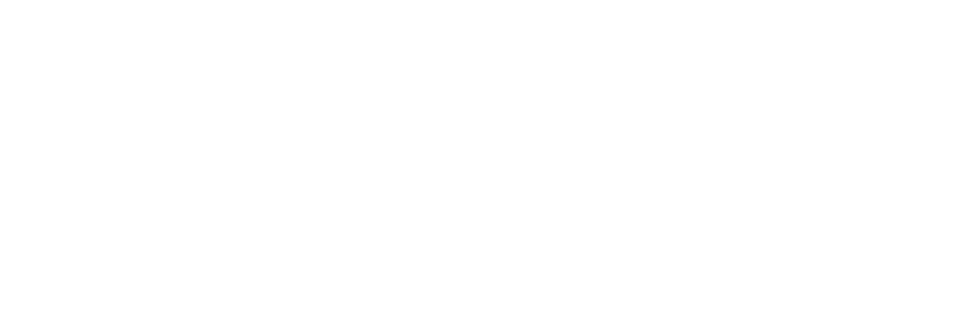
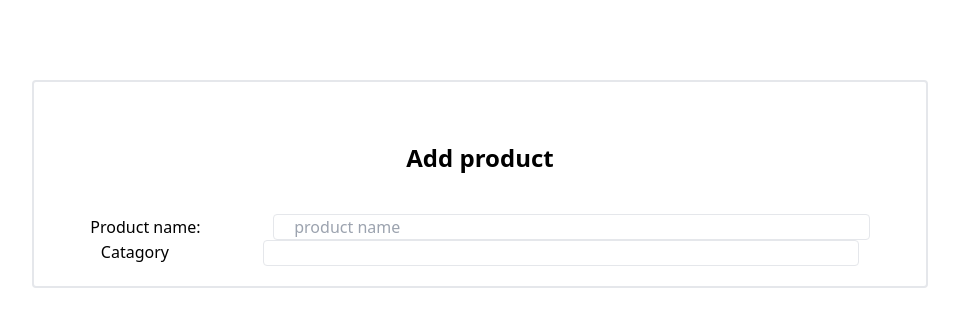
Before and after one commit to hizkiastesfaye/Petamarket-frontend, a React (Vite) app in the folder petaMarket/: page /seller/post in a window 1280 px wide. Before the commit this address had no page. Shown: the top 326 px of the page, without its empty margins (160-1119 px from the left). Built offline with nearby package versions, Linux system fonts and the light colour scheme.

Commit message:
postProduct added

```diff
--- a/petaMarket/src/App.jsx
+++ b/petaMarket/src/App.jsx
@@ -4,6 +4,7 @@
 import Login from './features/User/pages/login'
 import Dashboard from './features/Dashboard/pages/dashboard'
 import Header from './common/header'
+import PostProduct from './features/Seller/pages/postProduct'
 function App() {
 
   return (
@@ -16,6 +17,9 @@
         <Route path="register" element={<Register />} />
         <Route path='login' element={<Login />} />
       </Route>
+      <Route path='seller' >
+            <Route path='post' element={<PostProduct />} />
+        </Route>
     </Routes>
   )
 }
--- a/petaMarket/src/features/Dashboard/pages/dashboard.jsx
+++ b/petaMarket/src/features/Dashboard/pages/dashboard.jsx
@@ -1,10 +1,9 @@
-import { useEffect } from 'react'
-import {useSelector} from 'react-redux'
+// import { useEffect } from 'react'
+// import {useSelector} from 'react-redux'
 function Dashboard(){
-    const token = useSelector((state)=>state.token)
     return <>
         <h1>This Dashboard</h1>
-        <p>The token: {token}</p>
+
     </>
 }
 export default Dashboard
--- /dev/null
+++ b/petaMarket/src/features/Dashboard/pages/home.jsx
@@ -0,0 +1,12 @@
+// import { useEffect } from 'react'
+import {useSelector} from 'react-redux'
+function Home(){
+    const token = useSelector((state)=>state.token)
+    const firstname = useSelector((state)=>state.firstname)
+    return <>
+        <h1>This Home</h1>
+        <p>The token: {token}</p>
+        <p>{firstname}</p>
+    </>
+}
+export default Home
--- /dev/null
+++ b/petaMarket/src/features/Seller/pages/postProduct.jsx
@@ -0,0 +1,25 @@
+
+export default function PostProduct(){
+    return <>
+        <form className="mx-auto rounded mt-20 border-2 w-[calc(70%)] p-5">
+            <h1 className="text-2xl mx-auto w-fit my-10 font-bold">Add product</h1>
+            <div className="flex justify-around items-center">
+                <label htmlFor="name">Product name:</label>
+                <input
+                    type="text"
+                    name="name"
+                    placeholder="product name"
+                    className="w-[calc(70%)] border rounded focus:outline-none focus:border-blue-500 pl-5"
+                />
+            </div>
+            <div className="flex justify-around">
+                <label htmlFor="catagory">Catagory</label>
+                <input
+                    type="text"
+                    name="catagory"
+                    className="w-[calc(70%)] border rounded focus:outline-none focus:border-blue-500 pl-5"
+                />
+            </div>
+        </form>
+    </>
+}
--- a/petaMarket/src/features/User/pages/login.jsx
+++ b/petaMarket/src/features/User/pages/login.jsx
@@ -2,7 +2,7 @@
 import axios from 'axios'
 import { useNavigate } from 'react-router-dom';
 import { useMutation } from '@tanstack/react-query';
-import {useSelector,useDispatch} from 'react-redux'
+import {useDispatch} from 'react-redux'
 function Login() {
   const [formData, setFormData] = useState({
     email: '',
@@ -11,9 +11,8 @@
 
   const [errors, setErrors] = useState({});
   // const [token, setToken] = useState('')
-  const [firstname,setFristname] = useState('')
+  // const [firstname,setFristname] = useState('')
   const [checkError,setCheckError] = useState([])
-  const token = useSelector((state)=>state.token)
   const dispatch = useDispatch()
   const navigate = useNavigate()
 
@@ -47,9 +46,13 @@
     },
     onSuccess:(data)=>{
       console.log("successfull: ",data.data)
-      setFristname(data.data.firstname)
+      // setFristname(data.data.firstname)
       // setToken(data.data.token)
-      dispatch({type:'SET_TOKEN',payload:data.data.token})
+      const payload = {
+        token:data.data.token,
+        firstname:data.data.firstname
+      }
+      dispatch({type:'SET_TOKEN',payload})
       navigate('/')
     }
   })
--- a/petaMarket/src/features/User/pages/register.jsx
+++ b/petaMarket/src/features/User/pages/register.jsx
@@ -1,6 +1,6 @@
 import { useState } from "react"
 import { Link } from "react-router-dom"
-import {useMutation, useQueryClient} from "@tanstack/react-query"
+import {useMutation} from "@tanstack/react-query"
 import axios from 'axios'
 export default function Register(){
 
@@ -125,7 +125,7 @@
                         placeholder="Your first name"
                         value={formData.firstname}
                         onChange={handleChange}
-                        className=" w-2/3 px-4 py-1 border rounded focus:outline-none focus:border-blue-500 mr"
+                        className=" w-2/3 px-4 py-1 border rounded focus:outline-none focus:border-blue-500"
                     />
                     <input
                         type="text"
--- a/petaMarket/src/stores/store.js
+++ b/petaMarket/src/stores/store.js
@@ -1,4 +1,4 @@
-import {createStore, applyMiddleware} from 'redux'
+import {createStore} from 'redux'
 import {persistReducer,persistStore} from 'redux-persist'
 import storage from 'redux-persist/lib/storage'
 const persistConfig = {
@@ -7,12 +7,13 @@
 }
 
 const initState = {
-    token:null
+    token:null,
+    firstname:''
 }
 const reducer = (state=initState, action)=>{
     switch(action.type){
-        case 'SET_TOKEN': return {...state,token:action.payload};
-        case 'LOGOUT': return {...state,token:null}
+        case 'SET_TOKEN': return {...state,token:action.payload.token, firstname:action.payload.firstname};
+        case 'LOGOUT': return {...state,token:null, firstname:''}
         default: return state
     }
 }
```
